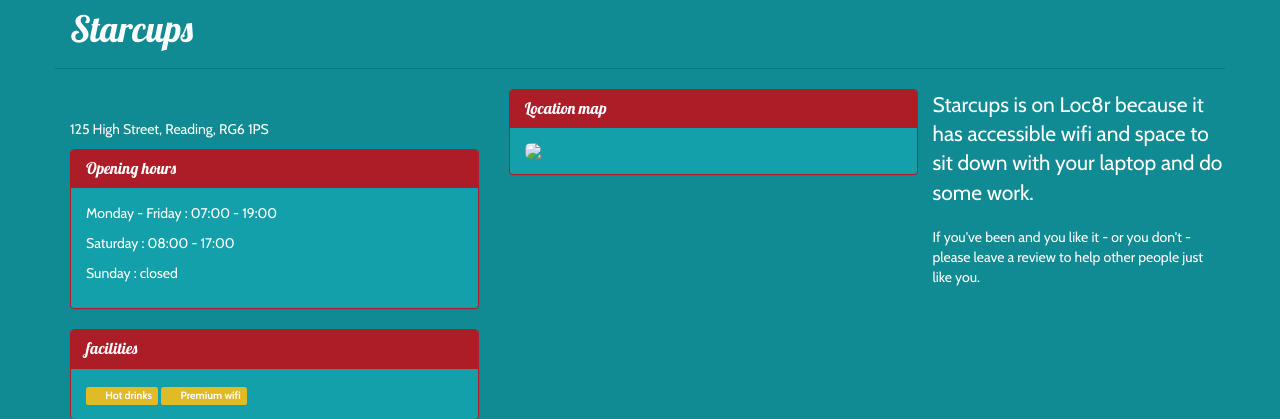
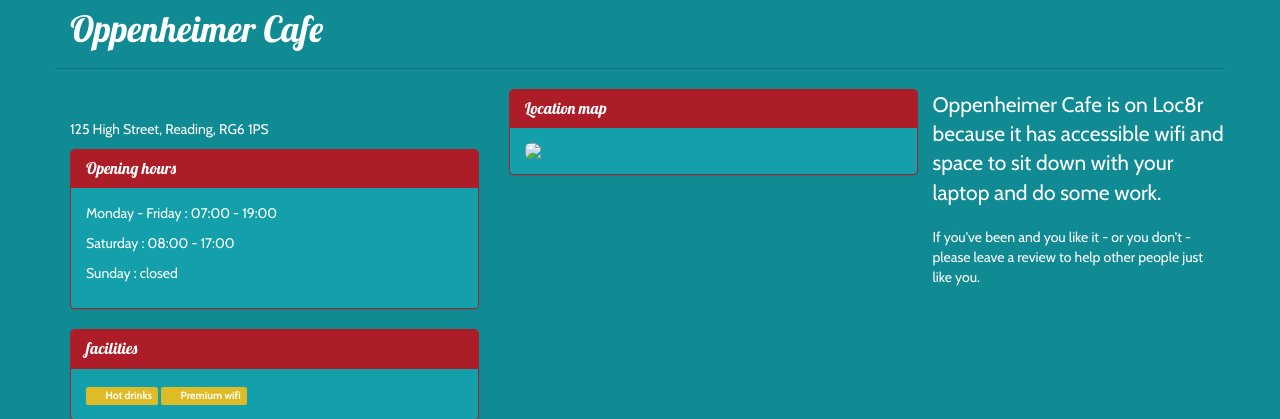
Before and after one commit to Daggerlake/MatthewMoreno, a Node server app: page /location in a window 1280 px wide. Shown: the part 51-470 px from the top of the page. Run offline with Node 20, Linux system fonts and the light colour scheme; some libraries are stand-ins or nearby versions; some web fonts are replaced.

Commit message:
Starcups -> Oppenheimer Cafe

```diff
--- a/app_server/views/location-info.jade
+++ b/app_server/views/location-info.jade
@@ -4,7 +4,7 @@
   // page header
   .row.page-header
     .col-lg-12
-      h1 Starcups
+      h1 Oppenheimer Cafe
   // set up nested responsive columns for template
   .row
     .col-xs-12.col-md-9
@@ -83,5 +83,5 @@
                     p Meh. The coffee was expensive but hack, hack, chop, chop!
     // Final responsive column for sidebar contextual information
     .col-xs-12.col-md-3
-    p.lead Starcups is on Loc8r because it has accessible wifi and space to sit down with your laptop and do some work.
+    p.lead Oppenheimer Cafe is on Loc8r because it has accessible wifi and space to sit down with your laptop and do some work.
     p If you've been and you like it - or you don't - please leave a review to help other people just like you.
--- a/app_server/views/locations-list.jade
+++ b/app_server/views/locations-list.jade
@@ -19,7 +19,7 @@
       .row.list_group
         .col-xs-12.list_group_item
           h4
-            a(href="/location") Starcups
+            a(href="/location") Oppenheimer Cafe
             small &nbsp;
               // Location rating
               span.glyphicon.glyphicon-star
```
